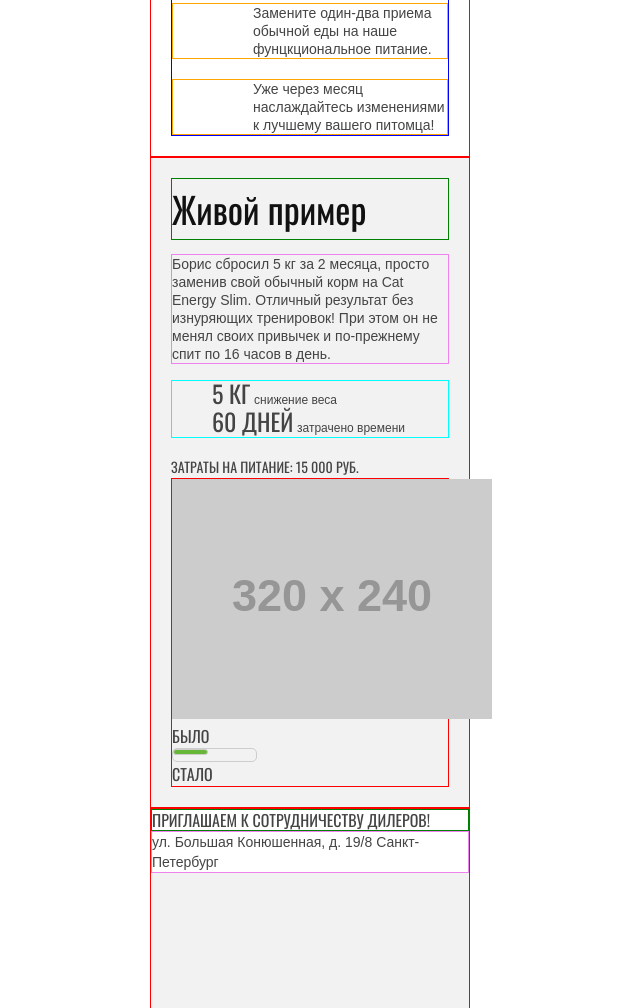
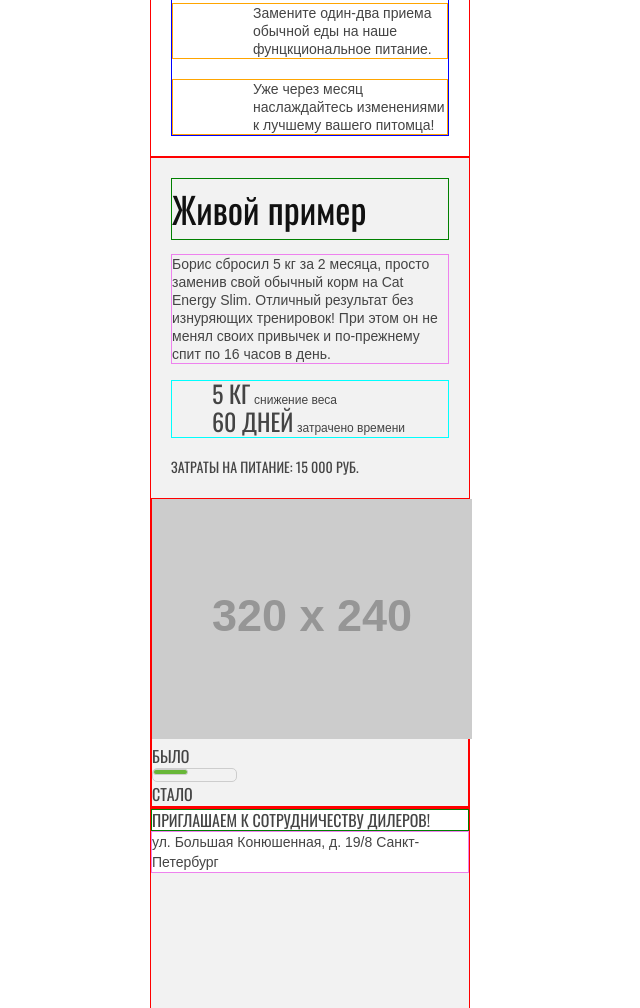
Before and after one commit to kagero900/424141-cat-energy, a website: page source/index.html in a window 1280 px wide. Shown: the part 1490-2498 px from the top of the page, without its empty margins (330-970 px from the left). Drawn offline with nearby package versions, Linux system fonts and the light colour scheme; files that its build step writes are made by us from their sources; placeholder pictures from the web are drawn by us.

Commit message:
Исправлен блок example: добавлена обертка и паддинг. Убран паддинг в слайдере.

```diff
--- a/source/index.html
+++ b/source/index.html
@@ -59,6 +59,7 @@
           </ul>
         </section>
         <section class="example">
+          <div class="example__wrapper">
             <h2 class="example__title page-title">Живой пример</h2>
             <p class="example__description">Борис сбросил 5 кг за 2 месяца, просто заменив свой обычный корм на Cat Energy Slim. Отличный результат без изнуряющих тренировок! При этом он не менял своих привычек и по-прежнему спит по 16 часов в день.</p>
             <ul class="example__list">
@@ -72,6 +73,7 @@
               </li>
             </ul>
             <span class="example__costs">Затраты на питание: 15 000 руб.</span>
+          </div>
           <div class="example__slider slider">
             <img class="slider__image" src="http://placehold.it/320x240" width="320" height="240" alt="Очень толстый котик">
             <input class="visually-hidden" type="radio" id="before" name="changing" checked>
--- a/source/sass/blocks/example.scss
+++ b/source/sass/blocks/example.scss
@@ -1,8 +1,11 @@
 .example {
+  background-color: $lightgrey-color;
+  border: 1px solid red;/*for me*/
+}
+
+.example__wrapper {
   margin: 0;
   padding: 20px;
-  background-color: $lightgrey-color;
-  border: 1px solid red;/*for me*/
 }
 
 .example__title {
```
Lines whose indentation alone changed are shown as unchanged.
